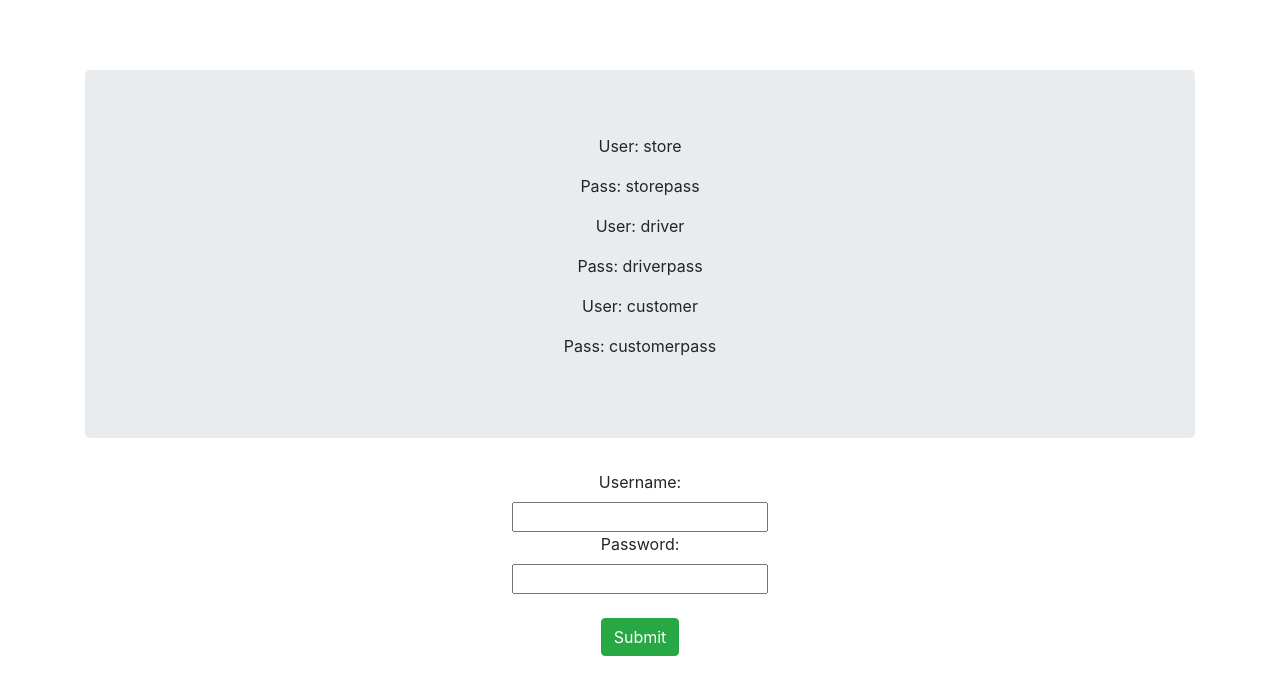
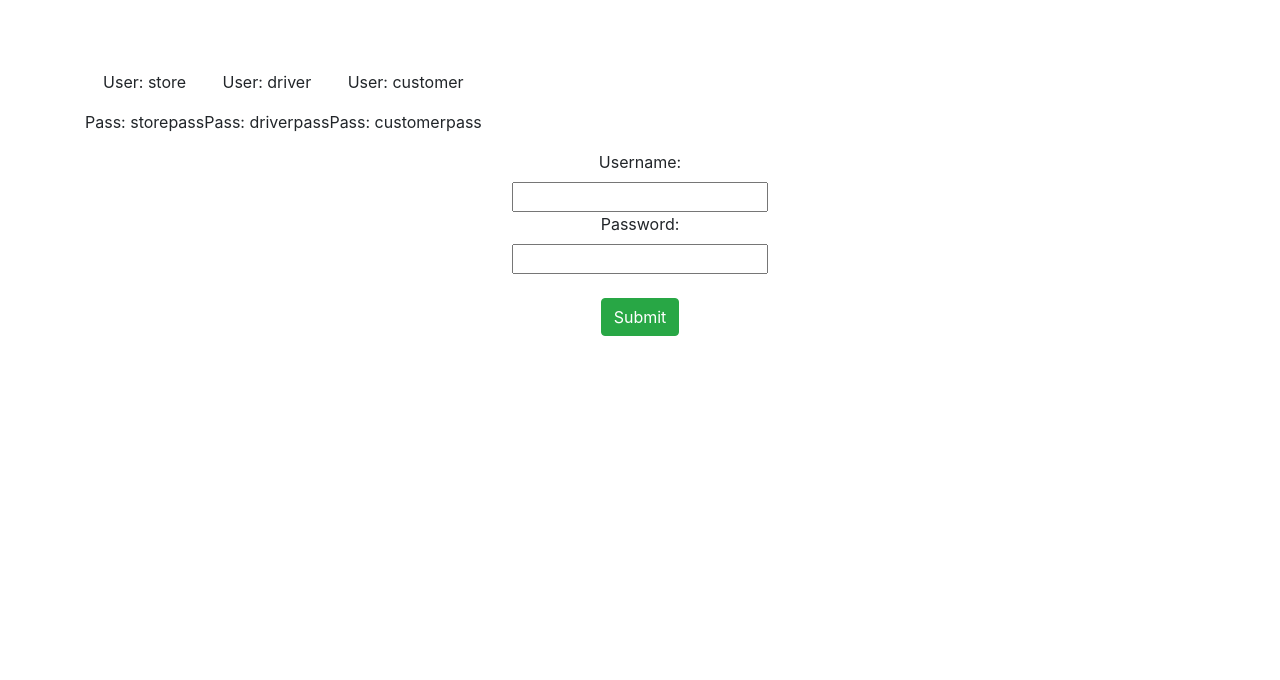
Before and after one commit to jjshackl/SeQR-DD, a plain HTML site: page index.html in a window 1280 px wide. Shown: the part 138-818 px from the top of the page. Drawn offline with nearby package versions, Linux system fonts and the light colour scheme.

Commit message:
Update index.html

```diff
--- a/index.html
+++ b/index.html
@@ -16,7 +16,7 @@
     <div class="container">
       <h1 class="text-center">SeQR Authentication</h1>
 
-      <div id="info" class="jumbotron">
+      <div class="info" class="jumbotron">
         <div id="store">
           <p> User: store</p>
           <p> Pass: storepass </p>
```
